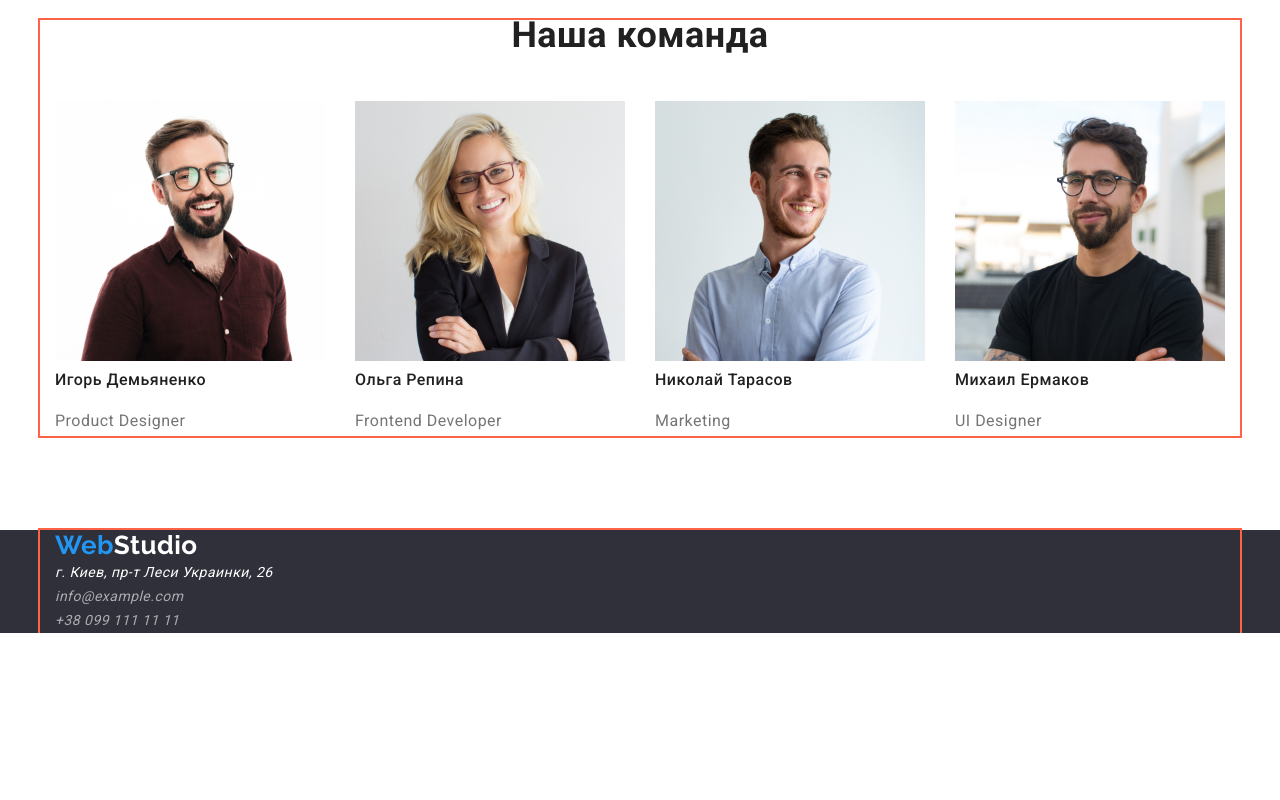
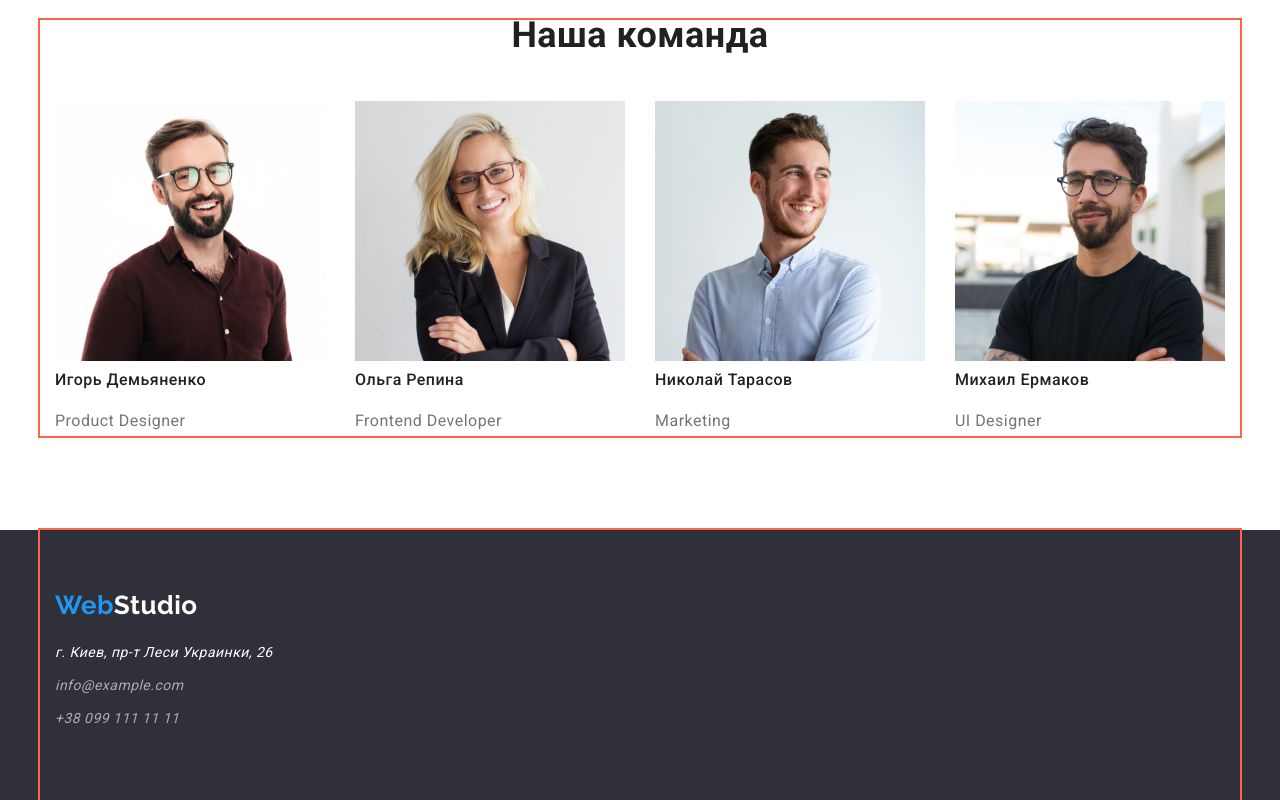
Before and after one commit to Helen7863/home-work-2, a plain HTML site: page index.html in a window 1280 px wide. Shown: the part 1521-2321 px from the top of the page. Before the commit the page ends 2154 px from the top, so only its background shows below. Drawn offline with nearby package versions, Linux system fonts and the light colour scheme.

Commit message:
дороботка

```diff
--- a/index.html
+++ b/index.html
@@ -168,20 +168,23 @@
 
     <!-- Footer  -->
     <footer class="footer">
-      <div class="container">
-        <a href="/" class="logo">Web<span class="logo-footer">Studio</span></a>
-
+      <div class="container footer-pdn">
+        <div class="logo-pdng">
+          <a href="/" class="logo"
+            >Web<span class="logo-footer">Studio</span></a
+          >
+        </div>
         <address>
           <ul class="footer-nav list">
-            <li>
+            <li class="footer-nav-pdng">
               <a href="" class="adress">г. Киев, пр-т Леси Украинки, 26</a>
             </li>
-            <li>
+            <li class="footer-nav-pdng">
               <a href="mailto:info@example.com" class="contacts"
                 >info@example.com</a
               >
             </li>
-            <li>
+            <li class="footer-nav-pdng">
               <a href="tel:+380991111111" class="contacts">+38 099 111 11 11</a>
             </li>
           </ul>
```
